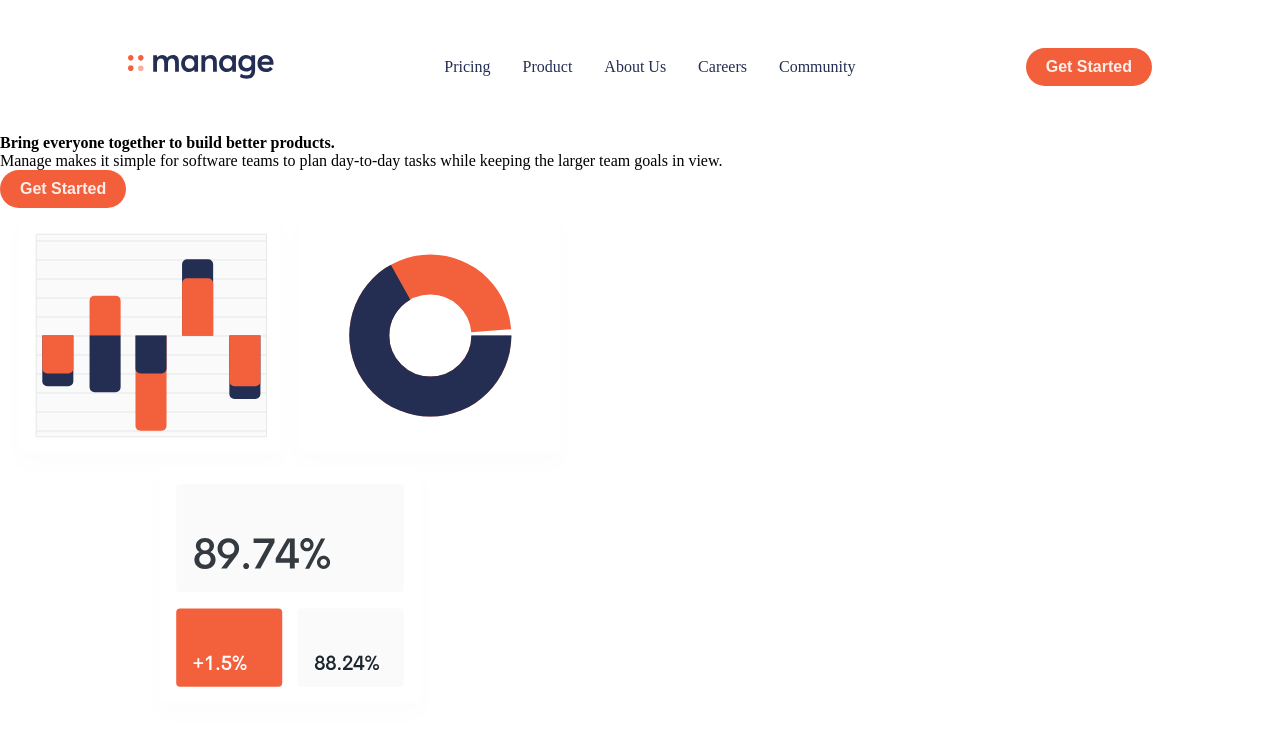
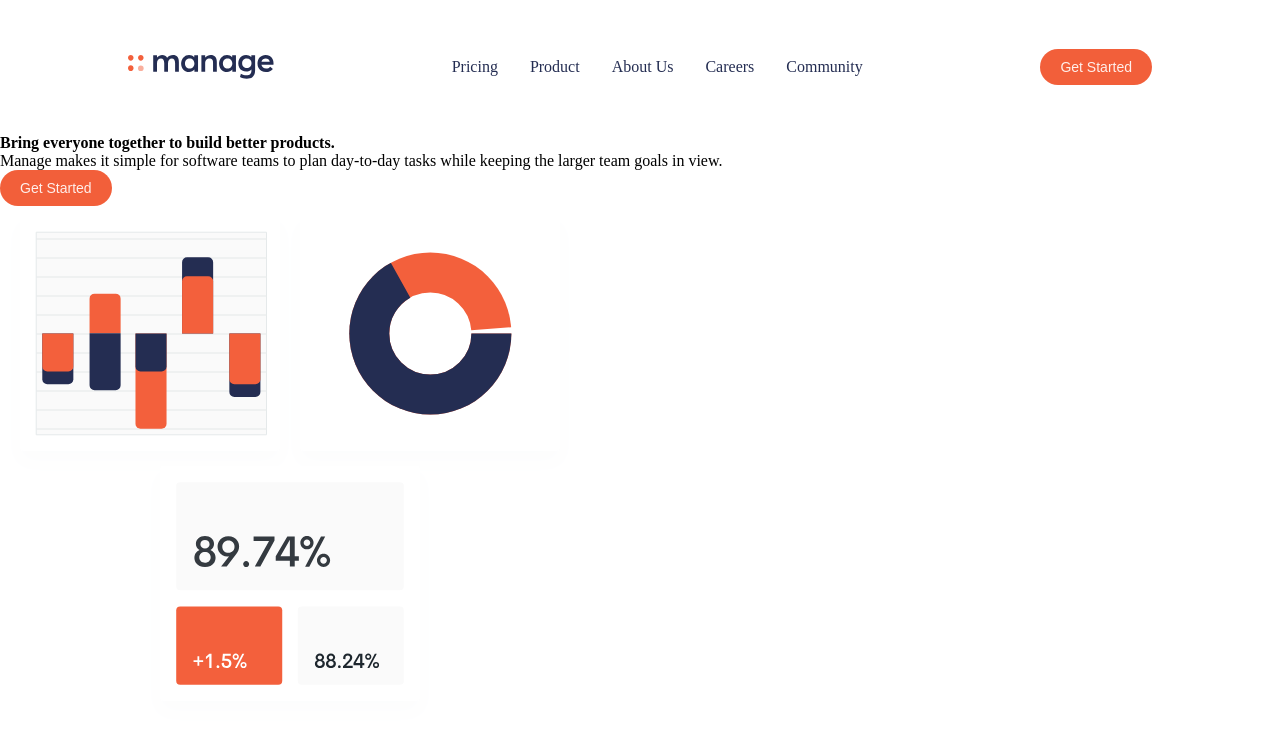
Before and after one commit to Allanlcomander/manage-page, a plain HTML site: page index.html in a window 1280 px wide. Shown: the top 732 px of the page. Drawn offline with Linux system fonts and the light colour scheme; files whose address does not match are found by name.

Commit message:
edit navigation button

```diff
--- a/scss/_navigation.scss
+++ b/scss/_navigation.scss
@@ -71,6 +71,7 @@
         margin: 2rem;
         padding: 10px;
 
+
         li{
             list-style: none;
 
@@ -80,6 +81,7 @@
                 display: block;
                 font-weight: 400;
                 color:  hsl(228, 39%, 23%);
+                font-weight: 500;
             }
         }
 
@@ -92,8 +94,10 @@
   padding: 10px 20px;
   border: none;
   border-radius: 20px;
-  font-weight: 600;
+  font-size: 14px;
+  font-weight: 500;
   cursor: pointer;
+  outline: none;
 }
 
 
```
Also changed, not shown: dist/css/main.css, scss/dist/_navigation.css, scss/dist/_navigation.min.css, 3 other files.
